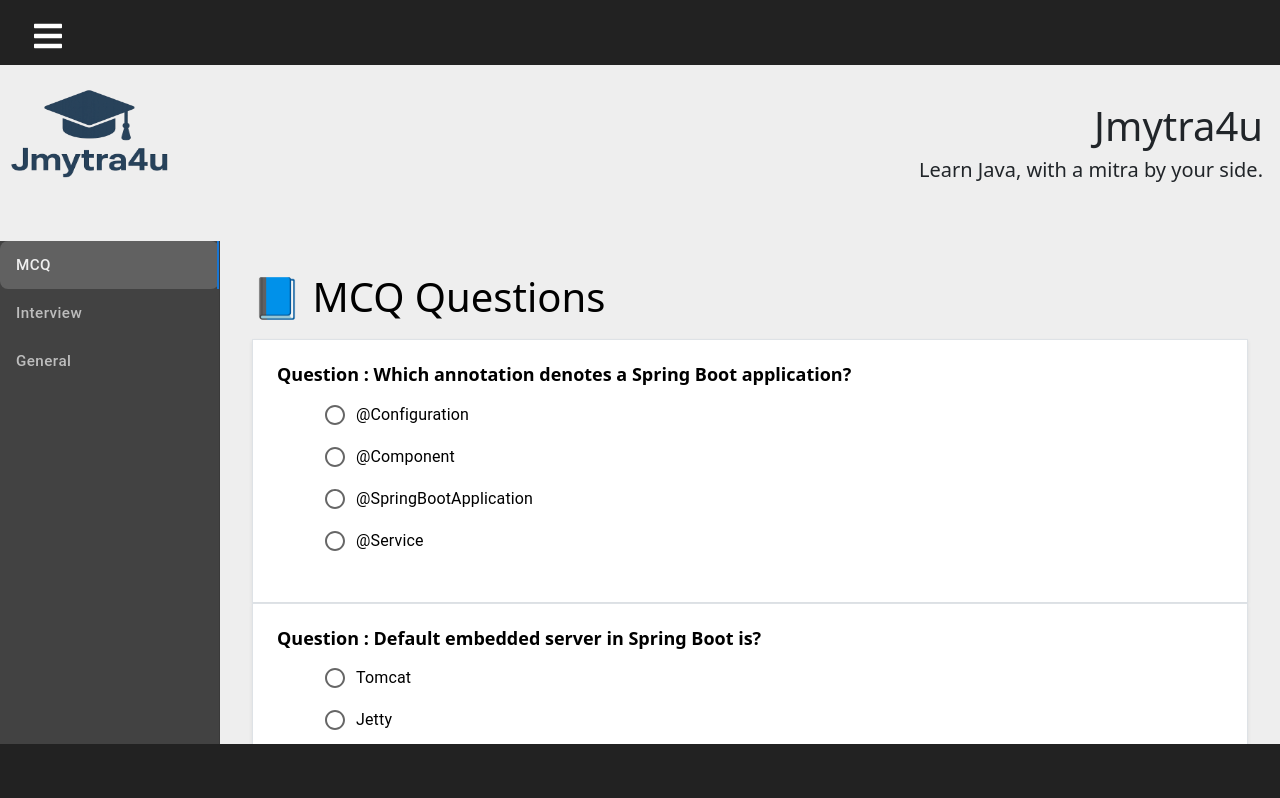
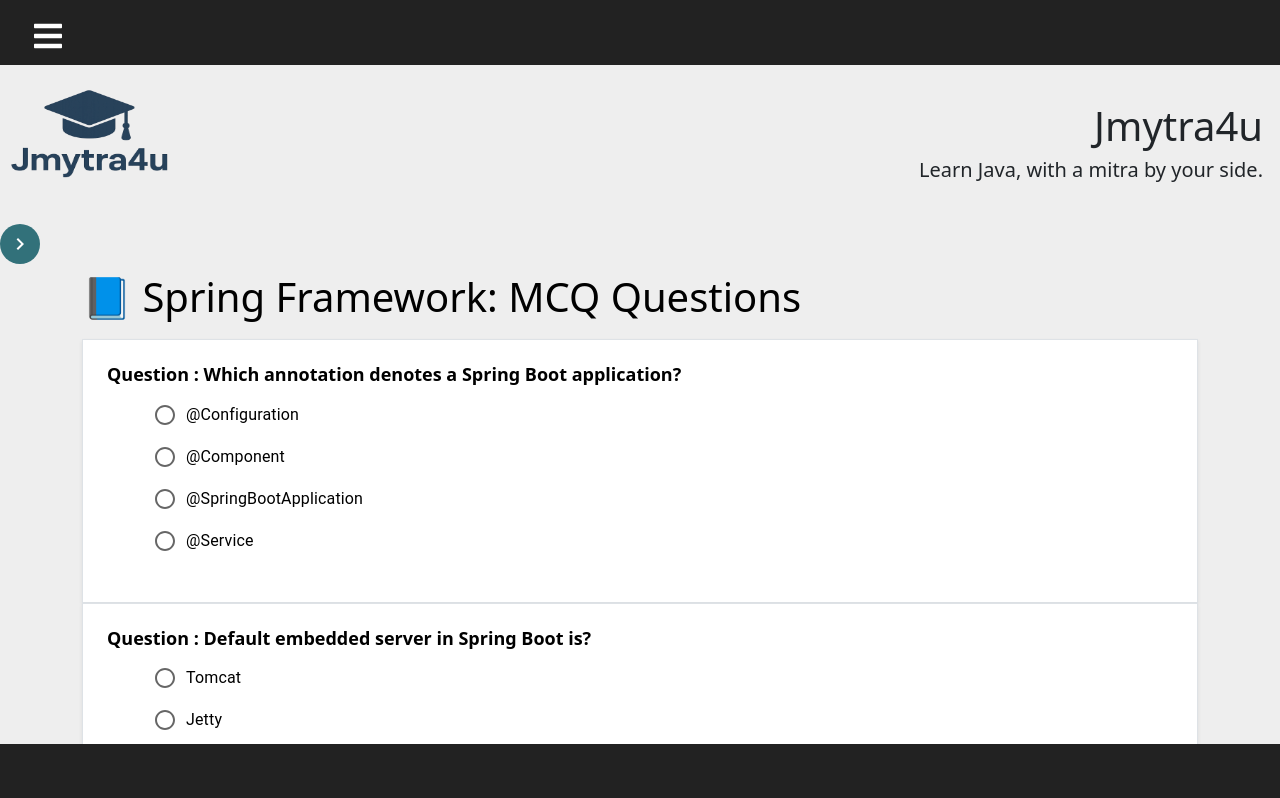
Before and after one commit to alokkrsharma11/jmytra, a React (Create React App) app in the folder jmytra-ui/: page /SpringTutorial in a window 1280 px wide. Shown: the top 798 px of the page. Built offline with nearby package versions, Linux system fonts and the light colour scheme; some icons are missing.

Commit message:
Slidable sidebar on All pages

```diff
--- a/jmytra-ui/package.json
+++ b/jmytra-ui/package.json
@@ -14,7 +14,6 @@
     "bootstrap": "^5.3.8",
     "clsx": "^2.1.1",
     "framer-motion": "^12.23.13",
-    "netlify-cli": "^23.4.2",
     "react": "^19.1.1",
     "react-dom": "^19.1.1",
     "react-icons": "4.1.0",
--- a/jmytra-ui/src/components/DbTutorial.jsx
+++ b/jmytra-ui/src/components/DbTutorial.jsx
@@ -1,5 +1,6 @@
 import { useEffect, useState } from "react";
-import { Tabs, Tab, Box } from "@mui/material";
+import { Tabs, Tab, Box, IconButton } from "@mui/material";
+import { ChevronRight, ChevronLeft } from "@mui/icons-material";
 import QuizContent from "./QuizContent";
 import PageLayout from "./PageLayout";
 import './../App.css'
@@ -9,6 +10,7 @@ const DbTutorial = () => {
   const [quizB, setQuizB] = useState([]);
   const [questions, setQuestions] = useState([]);
   const [tabIndex, setTabIndex] = useState(0);
+  const [sidebarOpen, setSidebarOpen] = useState(false); // control sidebar
 
   // Load first quiz
   useEffect(() => {
@@ -48,8 +50,34 @@ const DbTutorial = () => {
 
   return (
     <Box sx={{ display: "flex", minHeight: "100vh", bgcolor: "grey.900", color: "white" }}>
+      {/* Toggle Button */}
+      <IconButton
+        onClick={() => setSidebarOpen(!sidebarOpen)}
+        sx={{
+          position: "absolute",
+          top: "1rem",
+          left: sidebarOpen ? 220 : 0,
+          zIndex: 1200,
+          bgcolor: "grey.700",
+          color: "white",
+          "&:hover": { bgcolor: "grey.600" },
+          transition: "left 0.3s ease",
+        }}
+      >
+        {sidebarOpen ? <ChevronLeft /> : <ChevronRight />}
+      </IconButton>
+
       {/* Sidebar Tabs */}
-      <Box sx={{ borderRight: 1, borderColor: "divider", bgcolor: "grey.800", width: 220 }}>
+      <Box sx={{
+          borderRight: 1,
+          borderColor: "divider",
+          bgcolor: "grey.800",
+          width: 220,
+          transform: sidebarOpen ? "translateX(0)" : "translateX(-100%)",
+          transition: "transform 0.3s ease",
+          position: "relative",
+          zIndex: 1100,
+        }}>
         <Tabs
           orientation="vertical"
           variant="scrollable"
@@ -78,17 +106,25 @@ const DbTutorial = () => {
       </Box>
 
       {/* Main content */}
-      <Box sx={{ flex: 1, p: 4, overflowY: "auto" }}>
+      <Box sx={{
+            flex: 1,
+            p: 4,
+            overflowY: "auto",
+            transition: "margin-left 0.3s ease",   // smooth shifting
+            marginLeft: sidebarOpen ? "0px" : "-220px", // shift by sidebar width
+          }}>
         {types.map((type, index) => (
           tabIndex === index && (
+            <div className="container">
             <Box key={type} sx={{ mb: 4 }}>
-              <PageLayout title={`📘 ${type} Questions`} />
+              <PageLayout title={`📘 Databases (Sql & NoSql): ${type} Questions`} />
               {grouped[type].map((question) => (
                 <QuizContent
                   question={question}
                 />
               ))}
             </Box>
+            </div>
           )
         ))}
       </Box>
--- a/jmytra-ui/src/components/ReactTutorial.jsx
+++ b/jmytra-ui/src/components/ReactTutorial.jsx
@@ -1,7 +1,8 @@
 // src/pages/LearnPage.jsx
 import React, { useState, useEffect } from "react";
 import PageLayout from "./PageLayout";
-import { Box, Tabs, Tab } from "@mui/material";
+import { Tabs, Tab, Box, IconButton } from "@mui/material";
+import { ChevronRight, ChevronLeft } from "@mui/icons-material";
 import './../App.css'
 import QuizContent from "./QuizContent";
 
@@ -10,6 +11,7 @@ const ReactTutorial = () => {
   const [quizA, setQuizA] = useState([]);
   const [quizB, setQuizB] = useState([]);
   const [tabIndex, setTabIndex] = useState(0);
+  const [sidebarOpen, setSidebarOpen] = useState(false); // control sidebar
 
   // Load first quiz
   useEffect(() => {
@@ -54,8 +56,35 @@ const ReactTutorial = () => {
 
   return (
     <Box sx={{ display: "flex", minHeight: "100vh", bgcolor: "grey.900", color: "white" }}>
+      {/* Toggle Button */}
+      <IconButton
+        onClick={() => setSidebarOpen(!sidebarOpen)}
+        sx={{
+          position: "absolute",
+          top: "1rem",
+          left: sidebarOpen ? 220 : 0,
+          zIndex: 1200,
+          bgcolor: "grey.700",
+          color: "white",
+          "&:hover": { bgcolor: "grey.600" },
+          transition: "left 0.3s ease",
+        }}
+      >
+        {sidebarOpen ? <ChevronLeft /> : <ChevronRight />}
+      </IconButton>
+
       {/* Sidebar Tabs */}
-      <Box sx={{ borderRight: 1, borderColor: "divider", bgcolor: "grey.800", width: 220 }}>
+      <Box
+        sx={{
+          borderRight: 1,
+          borderColor: "divider",
+          bgcolor: "grey.800",
+          width: 220,
+          transform: sidebarOpen ? "translateX(0)" : "translateX(-100%)",
+          transition: "transform 0.3s ease",
+          position: "relative",
+          zIndex: 1100,
+        }}>
         <Tabs
           orientation="vertical"
           variant="scrollable"
@@ -84,15 +113,18 @@ const ReactTutorial = () => {
       </Box>
 
       {/* Main content */}
-      <Box sx={{ flex: 1, p: 4, overflowY: "auto" }}>
+      <Box  sx={{
+            flex: 1,
+            p: 4,
+            overflowY: "auto",
+            transition: "margin-left 0.3s ease",   // smooth shifting
+            marginLeft: sidebarOpen ? "0px" : "-220px", // shift by sidebar width
+          }}>
         {types.map((type, index) =>
           tabIndex === index && (
+            <div className="container">
             <Box key={type} sx={{ mb: 4 }}>
-
-                <PageLayout title={`📘 ${type} Questions`} />
-
-
-
+              <PageLayout title={`📘 ReactJS: ${type} Questions`} />
               {grouped[type].map((topic, i) => (
                 <>
                 {topic.askedBy ? (
@@ -257,6 +289,7 @@ const ReactTutorial = () => {
                 </>
               ))}
             </Box>
+            </div>
           )
         )}
       </Box>
--- a/jmytra-ui/src/components/SpringTutorial.jsx
+++ b/jmytra-ui/src/components/SpringTutorial.jsx
@@ -1,7 +1,8 @@
 import { useEffect, useState } from "react";
-import { Tabs, Tab, Box } from "@mui/material";
+import { Tabs, Tab, Box, IconButton } from "@mui/material";
 import QuizContent from "./QuizContent";
 import PageLayout from "./PageLayout";
+import { ChevronRight, ChevronLeft } from "@mui/icons-material";
 import './../App.css'
 
 const SpringTutorial = () => {
@@ -9,6 +10,7 @@ const SpringTutorial = () => {
   const [quizB, setQuizB] = useState([]);
   const [questions, setQuestions] = useState([]);
   const [tabIndex, setTabIndex] = useState(0);
+  const [sidebarOpen, setSidebarOpen] = useState(false); // control sidebar
 
   // Load first quiz
   useEffect(() => {
@@ -48,8 +50,35 @@ const SpringTutorial = () => {
 
   return (
     <Box sx={{ display: "flex", minHeight: "100vh", bgcolor: "grey.900", color: "white" }}>
+      <IconButton
+        onClick={() => setSidebarOpen(!sidebarOpen)}
+        sx={{
+          position: "absolute",
+          top: "1rem",
+          left: sidebarOpen ? 220 : 0,
+          zIndex: 1200,
+          bgcolor: "grey.700",
+          color: "white",
+          "&:hover": { bgcolor: "grey.600" },
+          transition: "left 0.3s ease",
+        }}
+      >
+        {sidebarOpen ? <ChevronLeft /> : <ChevronRight />}
+      </IconButton>
+
       {/* Sidebar Tabs */}
-      <Box sx={{ borderRight: 1, borderColor: "divider", bgcolor: "grey.800", width: 220 }}>
+      <Box
+        sx={{
+          borderRight: 1,
+          borderColor: "divider",
+          bgcolor: "grey.800",
+          width: 220,
+          transform: sidebarOpen ? "translateX(0)" : "translateX(-100%)",
+          transition: "transform 0.3s ease",
+          position: "relative",
+          zIndex: 1100,
+        }}
+      >
         <Tabs
           orientation="vertical"
           variant="scrollable"
@@ -78,17 +107,25 @@ const SpringTutorial = () => {
       </Box>
 
       {/* Main content */}
-      <Box sx={{ flex: 1, p: 4, overflowY: "auto" }}>
+      <Box  sx={{
+            flex: 1,
+            p: 4,
+            overflowY: "auto",
+            transition: "margin-left 0.3s ease",   // smooth shifting
+            marginLeft: sidebarOpen ? "0px" : "-220px", // shift by sidebar width
+          }}>
         {types.map((type, index) => (
           tabIndex === index && (
+            <div className="container">
             <Box key={type} sx={{ mb: 4 }}>
-              <PageLayout title={`📘 ${type} Questions`} />
+              <PageLayout title={`📘 Spring Framework: ${type} Questions`} />
               {grouped[type].map((question) => (
                 <QuizContent
                   question={question}
                 />
               ))}
             </Box>
+            </div>
           )
         ))}
       </Box>
```
